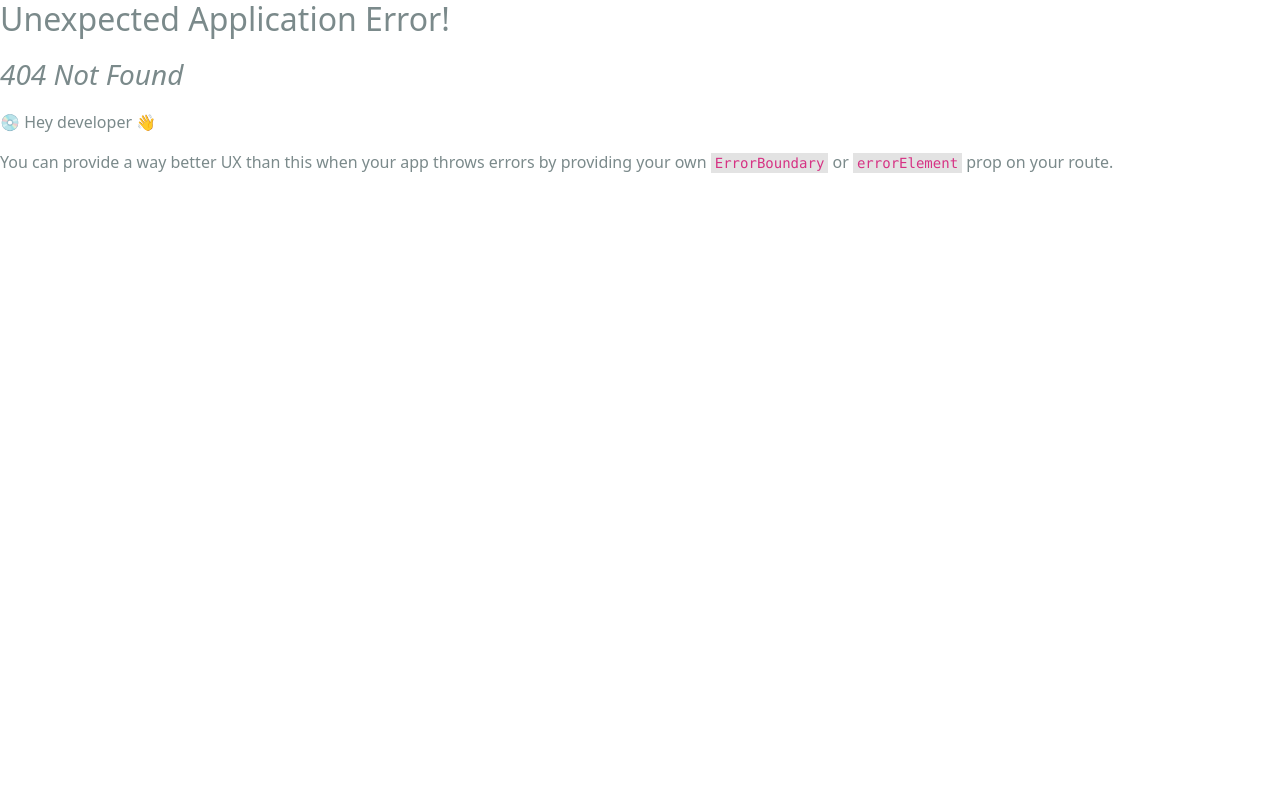
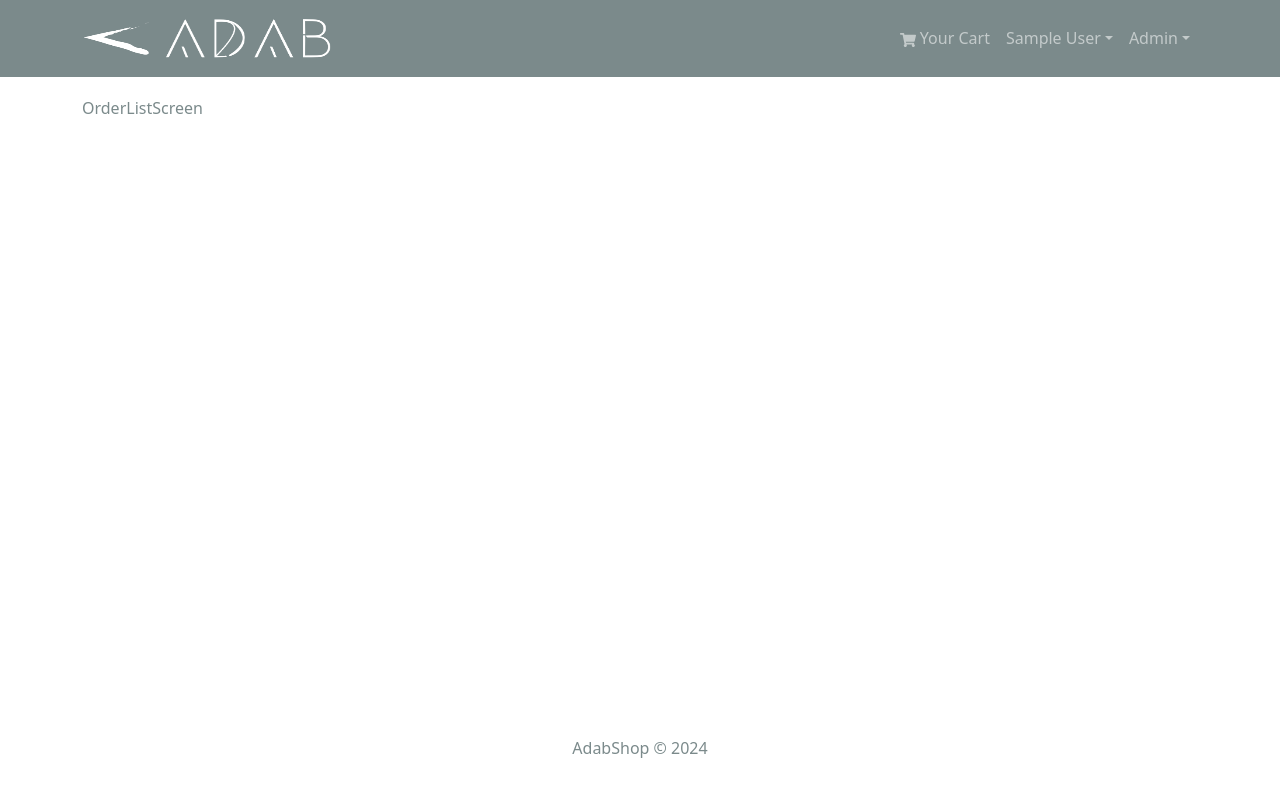
Before and after one commit to AbdullahMS9/AdabShop, a React (Create React App) app in the folder frontend/: page /admin/orderlist in a window 1280 px wide. Before the commit this address had no page. Shown: the top 796 px of the page. Built offline with nearby package versions, Linux system fonts and the light colour scheme; sample sign-in values are in the browser's storage.

Commit message:
Added Admin Route

```diff
--- /dev/null
+++ b/frontend/src/components/AdminRoute.jsx
@@ -0,0 +1,13 @@
+import { Outlet, Navigate } from "react-router-dom";
+import { useSelector } from "react-redux";
+
+const AdminRoute = () => {
+    const {userInfo} = useSelector((state) => state.auth);
+
+  return userInfo && userInfo.isAdmin ? (
+    <Outlet/>
+    ) : (
+    <Navigate to='/login' replace />)
+}
+
+export default AdminRoute;
--- a/frontend/src/components/Header.jsx
+++ b/frontend/src/components/Header.jsx
@@ -53,24 +53,37 @@
                             </Nav.Link>
                         </LinkContainer>
 
-                        { userInfo ?
-                                (<NavDropdown title={userInfo.name} id='username'>
+                        { userInfo ? (
+                            <NavDropdown title={userInfo.name} id='username'>
                                 <LinkContainer to='/profile'>
                                     <NavDropdown.Item>Profile</NavDropdown.Item>
                                 </LinkContainer>
                                 <NavDropdown.Item onClick={logoutHandler}>
                                         Logout
                                 </NavDropdown.Item>
-                                </NavDropdown>)
-                            :   (<LinkContainer to='/login'>
+                            </NavDropdown>
+                        ) : (
+                            <LinkContainer to='/login'>
                                 <Nav.Link href='/login'><FaUser/> Login</Nav.Link>
-                                </LinkContainer>)}
+                            </LinkContainer>
+                        )}
+                        {userInfo && userInfo.isAdmin && (
+                            <NavDropdown title='Admin' id='adminmenu'>
+                                <LinkContainer to='/admin/productlist'>
+                                    <NavDropdown.Item>Products</NavDropdown.Item>
+                                </LinkContainer>
 
+                                <LinkContainer to='/admin/userlist'>
+                                    <NavDropdown.Item>Users</NavDropdown.Item>
+                                </LinkContainer>
 
+                                <LinkContainer to='/admin/orderlist'>
+                                    <NavDropdown.Item>Orders</NavDropdown.Item>
+                                </LinkContainer>
+                            </NavDropdown>
+                        )}
                     </Nav>
-
                 </Navbar.Collapse>
-
             </Container>
         </Navbar>
     </header>
--- a/frontend/src/index.js
+++ b/frontend/src/index.js
@@ -13,6 +13,7 @@
 import App from './App';
 import reportWebVitals from './reportWebVitals';
 import PrivateRoute from './components/PrivateRoute';
+import AdminRoute from './components/AdminRoute';
 import HomeScreen from './screens/HomeScreen';
 import ProductScreen from './screens/ProductScreen';
 import CartScreen from './screens/CartScreen';
@@ -23,6 +24,7 @@
 import PlaceOrderScreen from './screens/PlaceOrderScreen';
 import OrderScreen from './screens/OrderScreen';
 import ProfileScreen from './screens/ProfileScreen';
+import OrderListScreen from './screens/admin/OrderListScreen';
 
 const router = createBrowserRouter(
   createRoutesFromElements(
@@ -39,7 +41,10 @@
         <Route path='/placeorder' element={<PlaceOrderScreen/>}/>
         <Route path='/order/:id' element={<OrderScreen/>}/>
         <Route path='/profile' element={<ProfileScreen/>}/>
+      </Route>
 
+      <Route path='' element={<AdminRoute/>}>
+        <Route path='/admin/orderlist' element={<OrderListScreen/>}/>
       </Route>
     </Route>
   )
--- /dev/null
+++ b/frontend/src/screens/admin/OrderListScreen.jsx
@@ -0,0 +1,9 @@
+import React from 'react'
+
+const OrderListScreen = () => {
+  return (
+    <div>OrderListScreen</div>
+  )
+}
+
+export default OrderListScreen
```
Lines whose indentation alone changed are shown as unchanged.
